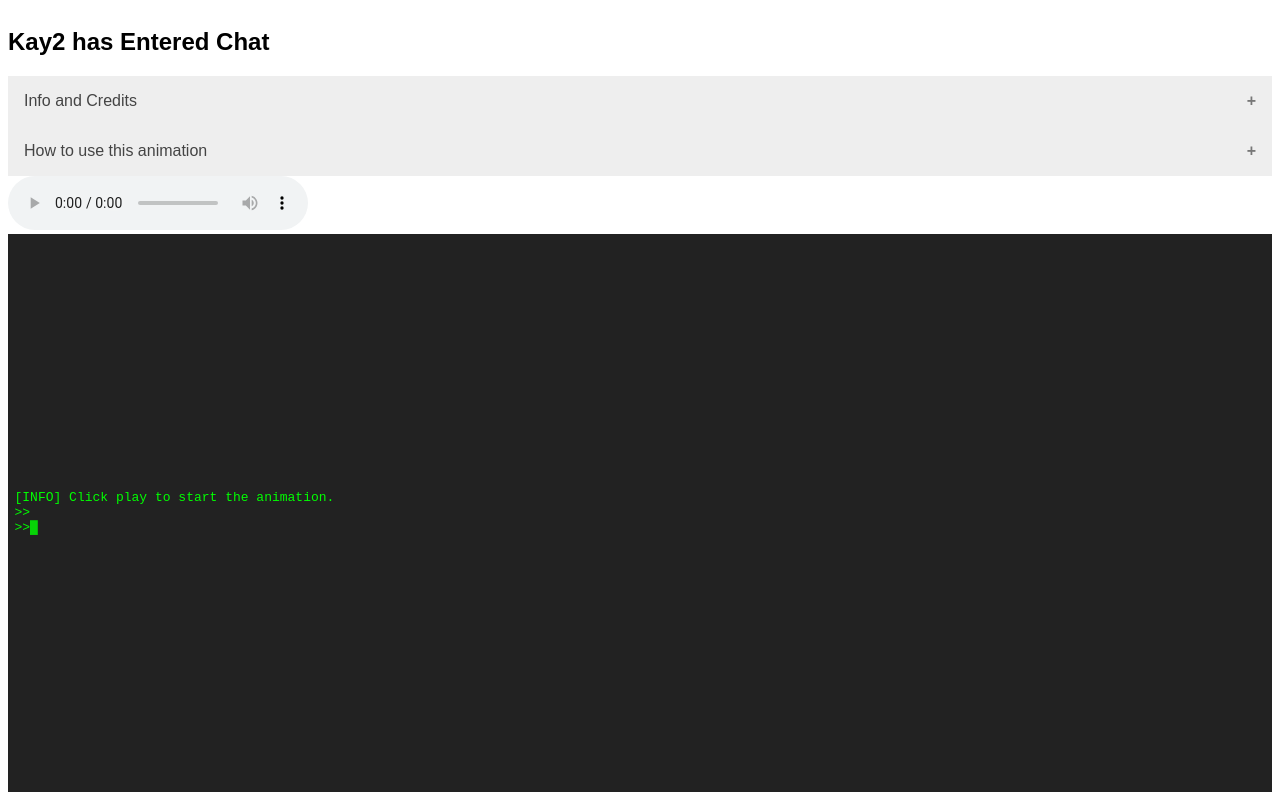
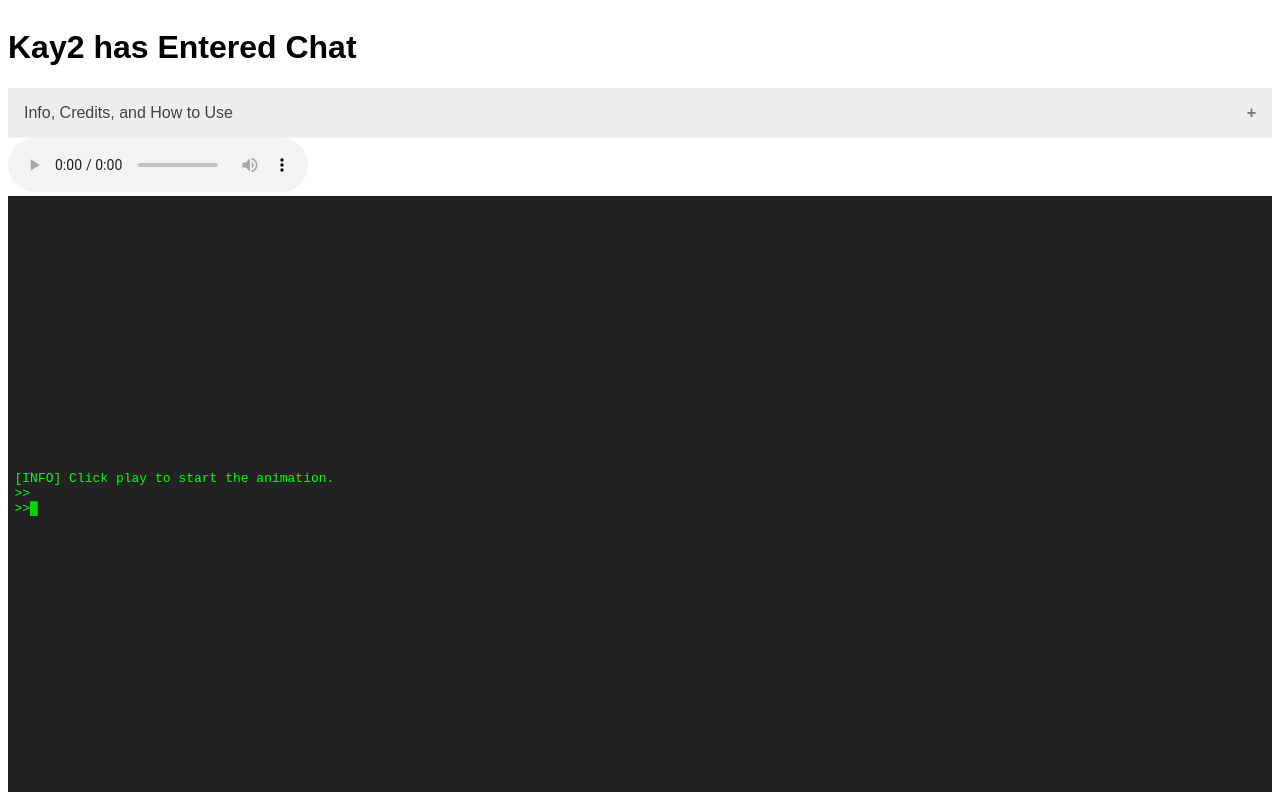
Before and after one commit to justoakleaf/kay2-has-entered-chat, a plain HTML site: page web-src/k2.html in a window 1280 px wide. Drawn offline with Linux system fonts and the light colour scheme.

Commit message:
Change layout

```diff
--- a/web-src/k2.html
+++ b/web-src/k2.html
@@ -14,16 +14,17 @@
     <body>
         <div style="display: flex;flex-direction: column;height: 100%;">
             <div>
-                <h2>
+                <h1>
                     Kay2 has Entered Chat
-                </h2>
+                </h1>
             </div>
             <div id="meta-info">
-                <button class="accordion">Info and Credits</button>
+                <button class="accordion">Info, Credits, and How to Use</button>
                 <div class="panel">
+                    <h2>What is this?</h2>
                     <p>This animation is based on a fanfic/podfic of the same name. You can find the original text <a href="https://archiveofourown.org/works/26006056">on Ao3</a>.</p>
 
-                    <p><b>Credits</b></p>
+                    <h2>Credits</h2>
                     <p>Written by Litra</p>
                     <p>Voice cast:
                         <ul>
@@ -44,10 +45,7 @@
                         Link: https://incompetech.filmmusic.io/song/4996-ouroboros<br>
                         License: http://creativecommons.org/licenses/by/4.0/<br>
                     </p>
-                </div>
-
-                <button class="accordion">How to use this animation</button>
-                <div class="panel">
+                    <h2>How to use this animation</h2>
                     <p>
                         This animation is (largely) synced up to the audio. It is started when the play button is pressed on the audio.
                     </p>
@@ -55,7 +53,7 @@
                         Please enable JavaScript to view the animation.
                     </p>
                     <p>
-                        For the best experience, Close any of the info panels you have expanded to maximise the animation area.
+                        For the best experience, minimise this panel to maximise the animation area.
                     </p>
                     <p>
                         If you jump around in or pause the audio, the animation will automatically move to the right place.
@@ -75,7 +73,7 @@
             </div>
 
             <!-- div containing the entire app -->
-            <div id="k2-enters-chat" class="k2-enters-chat" style="flex-grow: 1;">
+            <div id="k2-enters-chat" class="k2-enters-chat" style="flex-grow: 1;min-height: 40em;">
                 <div class="app-container" id="credits" style="display: flex;height: 100%;justify-content: center;">
                     [INFO] Click play to start the animation.<br>
                     &gt;&gt;<br>
```
